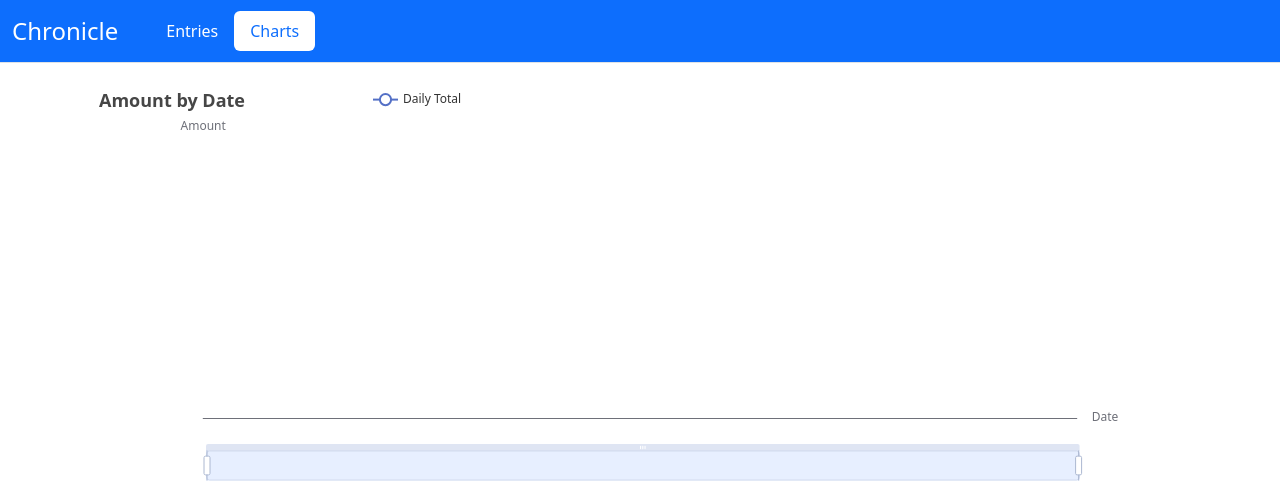
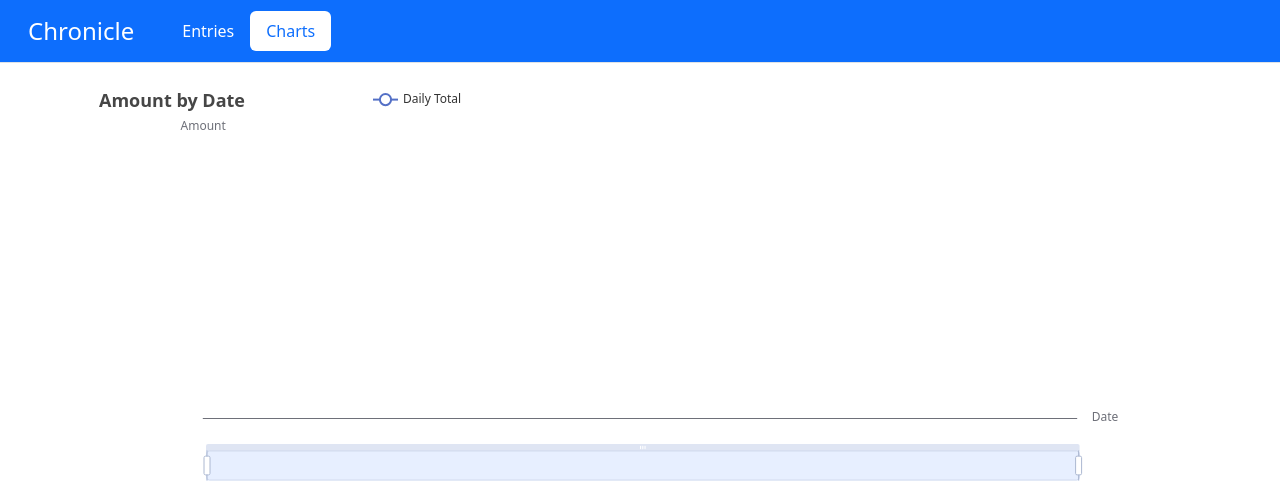
Before and after one commit to rgambee/chronicle, a Django app: page /charts/ in a window 1280 px wide. Shown: the top 487 px of the page. Run offline with Django 4.2, Linux system fonts and the light colour scheme; data that the repository does not hold is empty; some libraries are stand-ins or nearby versions.

Commit message:
Adjust spacing of navbar brand element

```diff
--- a/tracker/templates/tracker/header.html
+++ b/tracker/templates/tracker/header.html
@@ -6,7 +6,7 @@
   <nav class="navbar navbar-expand fixed-top border-bottom bg-primary">
     <div class="container-fluid justify-content-start">
       {% block navbranding %}
-        <a class="navbar-brand pe-3" href="{% url 'index' %}">
+        <a class="navbar-brand px-3" href="{% url 'index' %}">
           <span class="text-white fs-4">{% block navbranding_name %}Tracker{% endblock %}</span>
         </a>
       {% endblock %}
```
